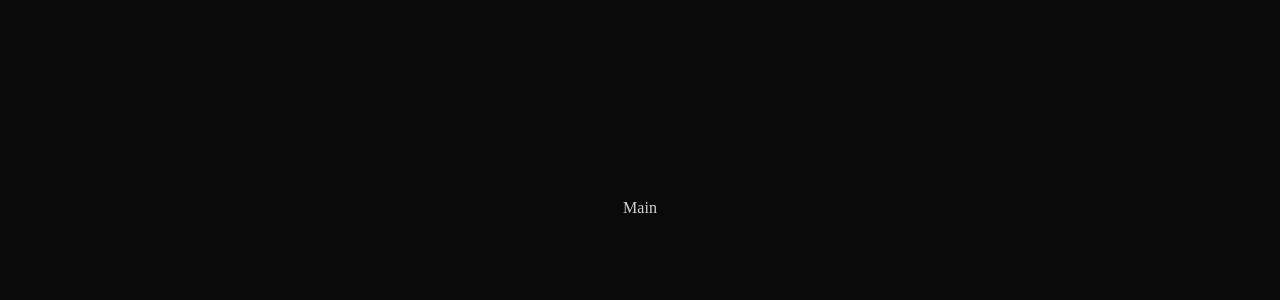
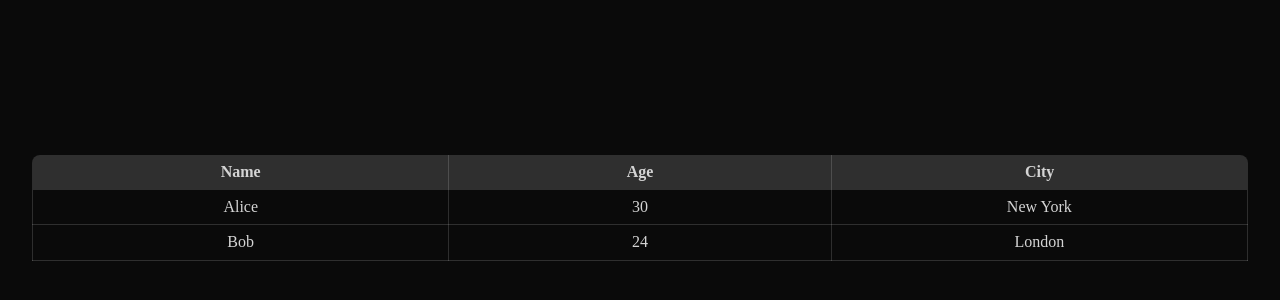
Before and after one commit to ff34d/crypto-board, a React (Vite) app: page / in a window 1280 px wide. Shown: the part 224-524 px from the top of the page. Built offline with nearby package versions, Linux system fonts and the light colour scheme.

Commit message:
feat(ui-kit): add table

```diff
--- a/src/pages/components/main/ui/MainPage.tsx
+++ b/src/pages/components/main/ui/MainPage.tsx
@@ -1,3 +1,4 @@
+import { Table } from "@/shared/ui/Table"
 import type { FC } from "react"
 
 export const MainPage: FC = () => {
@@ -12,7 +13,27 @@ export const MainPage: FC = () => {
         alignItems: "center",
         minHeight: "100vh",
       }}>
-      Main
+      <Table>
+        <thead>
+          <tr>
+            <th>Name</th>
+            <th>Age</th>
+            <th>City</th>
+          </tr>
+        </thead>
+        <tbody>
+          <tr>
+            <td>Alice</td>
+            <td>30</td>
+            <td>New York</td>
+          </tr>
+          <tr>
+            <td>Bob</td>
+            <td>24</td>
+            <td>London</td>
+          </tr>
+        </tbody>
+      </Table>
     </div>
   )
 }
--- /dev/null
+++ b/src/shared/ui/Table/index.ts
@@ -0,0 +1 @@
+export * from "./ui/Table"
--- /dev/null
+++ b/src/shared/ui/Table/styles/index.module.scss
@@ -0,0 +1,34 @@
+$border: 0.05rem solid var(--color-border);
+
+.table {
+  overflow: hidden;
+  border-collapse: collapse;
+  width: 100%;
+  border-radius: 0.5rem 0.5rem 0 0;
+
+  &__wrapper {
+    width: 100%;
+  }
+
+  & th {
+    background-color: var(--color-border);
+  }
+
+  & td {
+    border-bottom: $border;
+  }
+
+  & td,
+  th {
+    max-width: 2rem;
+    padding: 0.5rem 1rem;
+    border-right: $border;
+    border-left: $border;
+
+    text-align: center;
+  }
+
+  & th:last-child {
+    border-right: unset;
+  }
+}
--- /dev/null
+++ b/src/shared/ui/Table/ui/Table.tsx
@@ -0,0 +1,19 @@
+import { cn } from "@/shared/utils"
+import type { FC, HTMLProps, ReactNode } from "react"
+import styles from "../styles/index.module.scss"
+
+interface Props extends HTMLProps<HTMLDivElement> {
+  children: ReactNode
+}
+
+export const Table: FC<Props> = ({ children, className, ...args }) => {
+  return (
+    <div
+      {...args}
+      className={cn(styles.table__wrapper, {
+        [className as string]: className,
+      })}>
+      <table className={styles.table}>{children}</table>
+    </div>
+  )
+}
```
